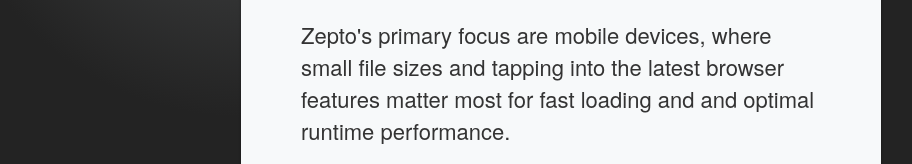
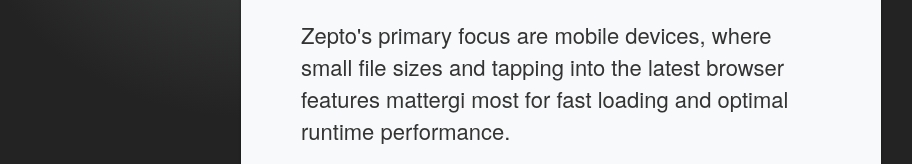
Before and after one commit to madrobby/zeptojs.com, a plain HTML site: page index.html in a window 1280 px wide. Shown: the part 440-604 px from the top of the page, without its empty margins (79-991 px from the left). Drawn offline with Linux system fonts and the light colour scheme; a script that the page names is missing.

Commit message:
one more time

```diff
--- a/index.html
+++ b/index.html
@@ -33,7 +33,7 @@
 
         <p>
           Zepto's primary focus are mobile devices, where small file sizes and
-          tapping into the latest browser features matter most for fast loading and
+          tapping into the latest browser features mattergi most for fast loading
           and optimal runtime performance.
         </p>
 
```
